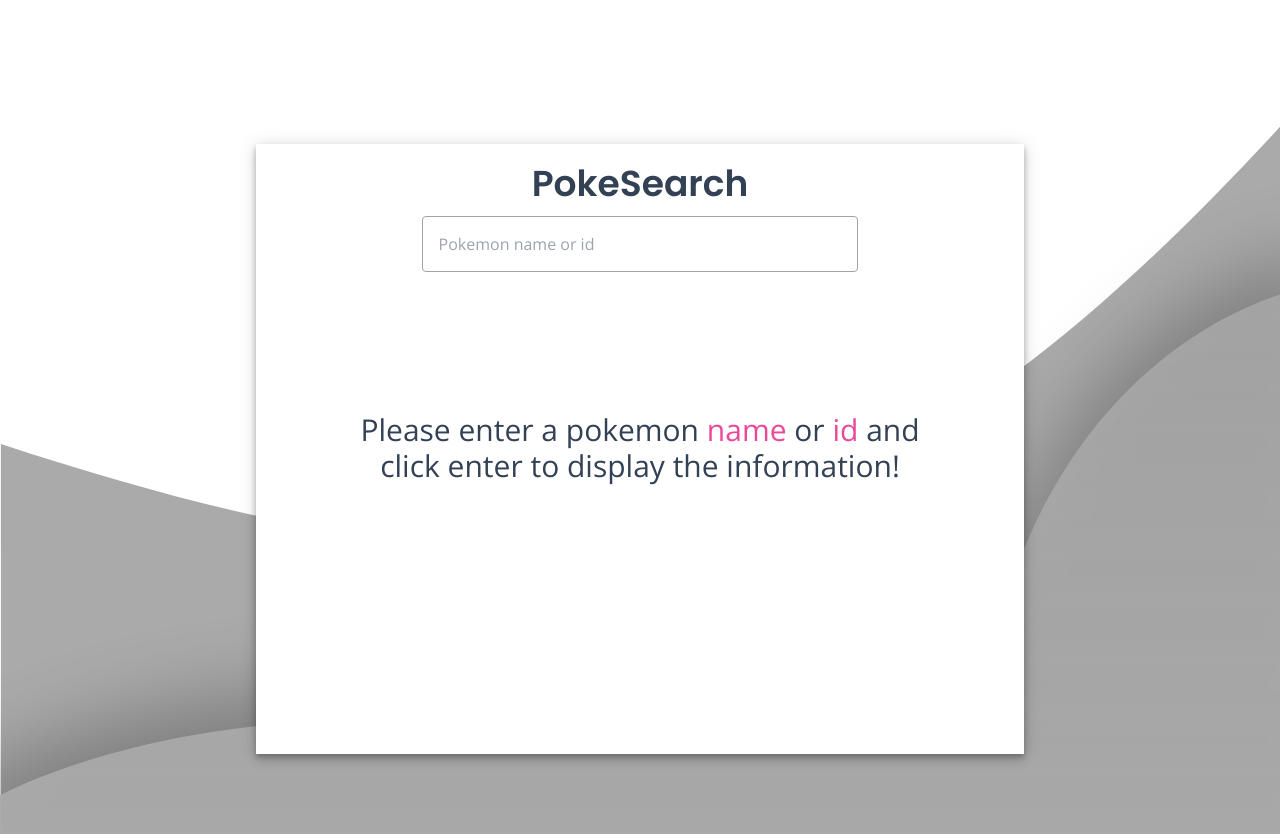
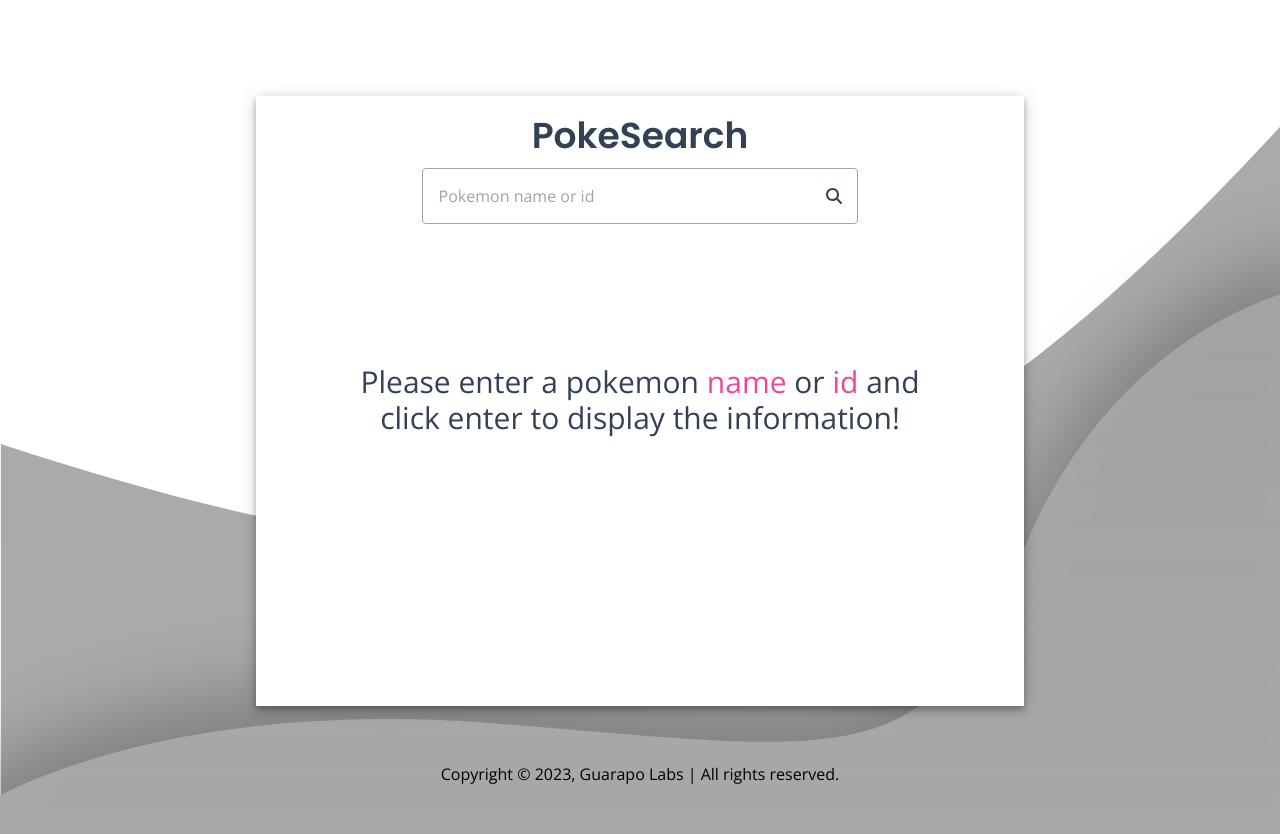
Before and after one commit to linapv18/poke-app, a Next.js app: page / in a window 1280 px wide. Shown: the top 834 px of the page. Built offline with nearby package versions, Linux system fonts and the light colour scheme.

Commit message:
Add submit button

```diff
--- a/package.json
+++ b/package.json
@@ -9,6 +9,10 @@
     "lint": "next lint"
   },
   "dependencies": {
+    "@fortawesome/fontawesome-svg-core": "^6.4.0",
+    "@fortawesome/free-brands-svg-icons": "^6.4.0",
+    "@fortawesome/free-solid-svg-icons": "^6.4.0",
+    "@fortawesome/react-fontawesome": "^0.2.0",
     "autoprefixer": "10.4.14",
     "next": "13.4.2",
     "polish": "^0.2.3",
--- a/pages/index.js
+++ b/pages/index.js
@@ -5,6 +5,8 @@
 import PokemonInfo from "../components/PokemonInfo";
 import { fetcher } from "../utils/request";
 import { Oval } from "react-loader-spinner";
+import { faMagnifyingGlass } from "@fortawesome/free-solid-svg-icons";
+import { FontAwesomeIcon } from "@fortawesome/react-fontawesome";
 
 const BASE_URL = "https://pokeapi.co/api/v2";
 
@@ -70,17 +72,23 @@
   return (
     <div className="">
       <Background type={data?.types[0].type.name} />
-      <div className="container mx-auto shadow-custom mt-36 text-slate-700 max-w-3xl flex flex-col p-5 relative bg-white min-h-[610px]">
+      <div className="container mx-auto mb-14 shadow-custom mt-24 text-slate-700 max-w-3xl flex flex-col p-5 relative bg-white min-h-[610px]">
         <h1 className="text-4xl font-semibold text-center">PokeSearch</h1>
-        <form onSubmit={onSubmit} className="mx-auto my-3 w-3/5 h-14">
+        <form onSubmit={onSubmit} className="mx-auto my-3 w-3/5 h-14 relative">
           <input
-            className="border rounded border-inherit text-base h-14 w-full pl-4 border-stone-400"
+            className="border rounded border-inherit text-base h-14 w-full pl-4 border-stone-400 pr-10"
             type="text"
             placeholder="Pokemon name or id"
             onChange={searchEntry}
           />
+          <button className="absolute top-1/2 transform -translate-y-1/2 right-4" type="submit">
+            <FontAwesomeIcon icon={faMagnifyingGlass} />
+          </button>
         </form>
         {renderContent()}
+      </div>
+      <div className="relative text-center">
+        Copyright © 2023, Guarapo Labs | All rights reserved.
       </div>
     </div>
   );
```
Also changed, not shown: 1 other file (tests, documents, lock files or other folders).
